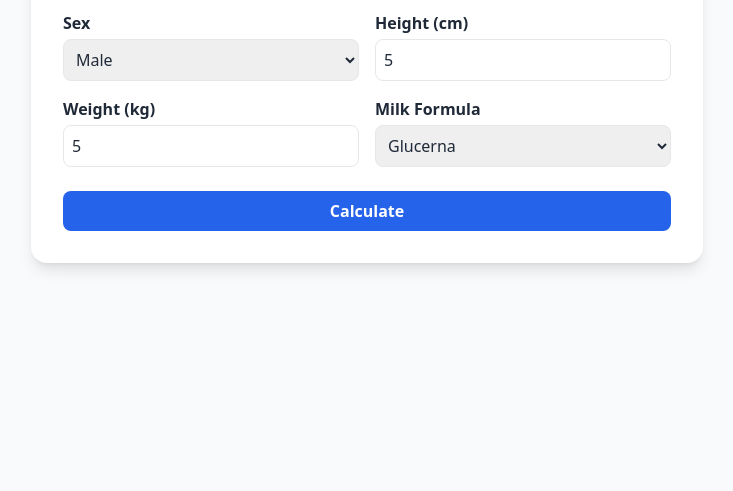
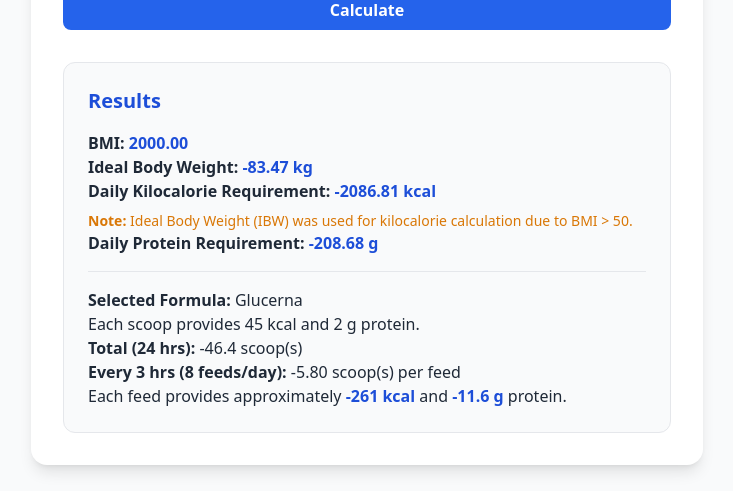
Before and after one commit to retep1991/Nutricalc, a plain HTML site: page index.html in a window 1280 px wide. Both pictures are taken after typing "5", "5" into the empty fields and a click on the button "Calculate". Shown: the part 309-800 px from the top of the page, without its empty margins (273-1006 px from the left). Drawn offline with nearby package versions, Linux system fonts and the light colour scheme.

Commit message:
Update index.html

```diff
--- a/index.html
+++ b/index.html
@@ -129,4 +129,28 @@
       result.classList.remove("hidden");
 
       const ibwNote = usedIBW
-        ? `<p class="text-sm text
+        ? `<p class="text-sm text-amber-600 mt-2"><strong>Note:</strong> Ideal Body Weight (IBW) was used for kilocalorie calculation due to BMI > 50.</p>`
+        : "";
+
+      result.innerHTML = `
+        <h2 class="text-xl font-bold text-blue-700 mb-4">Results</h2>
+        <p><strong>BMI:</strong> <span class="text-blue-700 font-semibold">${bmi.toFixed(2)}</span></p>
+        <p><strong>Ideal Body Weight:</strong> <span class="text-blue-700 font-semibold">${ibw.toFixed(2)} kg</span></p>
+        <p><strong>Daily Kilocalorie Requirement:</strong> <span class="text-blue-700 font-semibold">${kcal.toFixed(2)} kcal</span></p>
+        ${ibwNote}
+        <p><strong>Daily Protein Requirement:</strong> <span class="text-blue-700 font-semibold">${protein.toFixed(2)} g</span></p>
+        <hr class="my-4">
+        <p><strong>Selected Formula:</strong> ${milkChoice}</p>
+        <p>Each ${milk.unit} provides ${milk.kcal} kcal and ${milk.protein} g protein.</p>
+        <p><strong>Total (24 hrs):</strong> ${totalUnits.toFixed(1)} ${milk.unit}(s)</p>
+        <p><strong>Every 3 hrs (8 feeds/day):</strong> ${perFeedUnits.toFixed(2)} ${milk.unit}(s) per feed</p>
+        ${volumeText}
+        <p>Each feed provides approximately
+          <span class="font-semibold text-blue-700">${kcalFeed.toFixed(0)} kcal</span> and
+          <span class="font-semibold text-blue-700">${proteinFeed.toFixed(1)} g</span> protein.
+        </p>
+      `;
+    }
+  </script>
+</body>
+</html>
```
